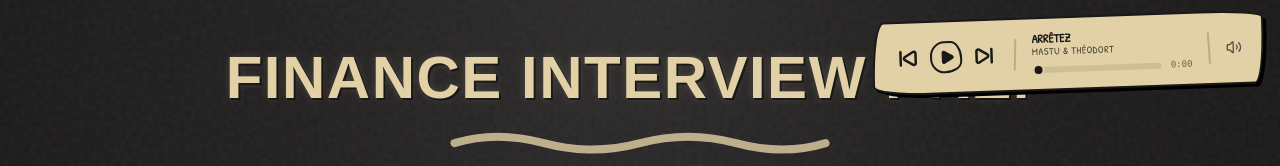
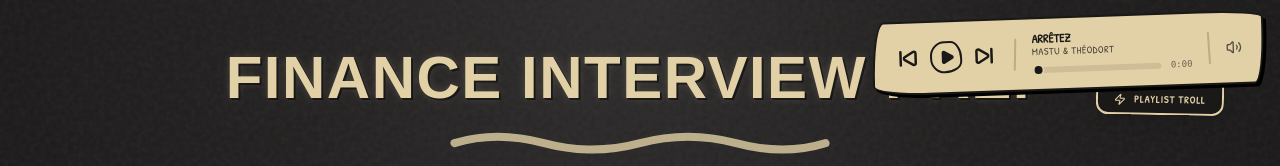
Before and after one commit to Marianoooo45/Finance_Itw_Prep, a Next.js app: page / in a window 1280 px wide. Shown: the top 166 px of the page. Built offline with nearby package versions, Linux system fonts and the light colour scheme; a web font is replaced by a local one.

Commit message:
PLAYLIST TROLL ET PLAYLIST CHILL

```diff
--- a/src/components/AudioPlayer.tsx
+++ b/src/components/AudioPlayer.tsx
@@ -1,10 +1,11 @@
 'use client';
 
 import React, { useState, useRef, useEffect } from 'react';
-import { Play, Pause, SkipForward, SkipBack, Volume2, VolumeX } from 'lucide-react';
+import { Play, Pause, SkipForward, SkipBack, Volume2, VolumeX, Music, Zap, Coffee } from 'lucide-react';
 
-// 🎵 LISTE DES PISTES (A modifier avec tes vrais fichiers)
-const PLAYLIST = [
+// 🎵 LISTE DES PISTES
+const PLAYLISTS = {
+    troll: [
         { title: "ARRÊTEZ", artist: "Mastu & Théodort", src: "/music/Mastu & Théodort - ARRÊTEZ ( remix ).mp3" },
         { title: "TOP 1", artist: "Squeezie", src: "/music/SQUEEZIE - TOP 1.mp3" },
         { title: "Dans ma folie", artist: "Pidi", src: "/music/PIDI - Dans ma folie (Clip Officiel).mp3" },
@@ -13,10 +14,19 @@ const PLAYLIST = [
         { title: "MILI MILI", artist: "Inoxtag", src: "/music/INOXTAG - MILI MILI (clip officiel).mp3" },
         { title: "Dans La Zone", artist: "Inoxtag", src: "/music/Inoxtag - Dans La Zone (Clip Officiel).mp3" },
         { title: "Ça va aller", artist: "Pidi", src: "/music/PIDI - Ça va aller (Clip Officiel).mp3" },
+    ],
+    focus: [
+        // Placeholder relax music
+        { title: "Lofi Study", artist: "Focus Chill", src: "https://www.soundhelix.com/examples/mp3/SoundHelix-Song-1.mp3" },
+        { title: "Deep Work", artist: "Ambient Flow", src: "https://www.soundhelix.com/examples/mp3/SoundHelix-Song-2.mp3" },
+        { title: "Rain Sounds", artist: "Nature", src: "https://www.soundhelix.com/examples/mp3/SoundHelix-Song-3.mp3" },
+    ]
+};
 
-];
+type PlaylistType = keyof typeof PLAYLISTS;
 
 export default function AudioPlayer() {
+    const [activePlaylist, setActivePlaylist] = useState<PlaylistType>('troll');
     const [isPlaying, setIsPlaying] = useState(false);
     const [currentTrackIndex, setCurrentTrackIndex] = useState(0);
     const [progress, setProgress] = useState(0);
@@ -24,6 +34,9 @@ export default function AudioPlayer() {
     const [isMuted, setIsMuted] = useState(false);
 
     const audioRef = useRef<HTMLAudioElement | null>(null);
+
+    const playlist = PLAYLISTS[activePlaylist];
+    const currentTrack = playlist[currentTrackIndex];
 
     const handleTimeUpdate = () => {
         if (audioRef.current) {
@@ -51,15 +64,27 @@ export default function AudioPlayer() {
     };
 
     const nextTrack = () => {
-        let newIndex = (currentTrackIndex + 1) % PLAYLIST.length;
+        let newIndex = (currentTrackIndex + 1) % playlist.length;
         setCurrentTrackIndex(newIndex);
         setIsPlaying(true);
     };
 
     const prevTrack = () => {
-        let newIndex = (currentTrackIndex - 1 + PLAYLIST.length) % PLAYLIST.length;
+        let newIndex = (currentTrackIndex - 1 + playlist.length) % playlist.length;
         setCurrentTrackIndex(newIndex);
         setIsPlaying(true);
+    };
+
+    // Switch Playlist Logic
+    const togglePlaylist = () => {
+        const newPlaylist = activePlaylist === 'troll' ? 'focus' : 'troll';
+        setActivePlaylist(newPlaylist);
+        setCurrentTrackIndex(0);
+        setIsPlaying(false); // Pause on switch to avoid abrupt blast
+        if (audioRef.current) {
+            audioRef.current.pause();
+            audioRef.current.currentTime = 0;
+        }
     };
 
     useEffect(() => {
@@ -68,7 +93,7 @@ export default function AudioPlayer() {
                 audioRef.current?.play().catch(() => { });
             }, 100);
         }
-    }, [currentTrackIndex]);
+    }, [currentTrackIndex, activePlaylist]);
 
     const formatTime = (t: number) => {
         if (isNaN(t)) return "00:00";
@@ -79,25 +104,25 @@ export default function AudioPlayer() {
 
     return (
         <div className="fixed bottom-4 left-0 w-full flex justify-center md:w-auto md:left-auto md:bottom-auto md:top-4 md:right-4 z-[100] font-sketch">
-            <div className="flex flex-col items-end gap-2">
+            <div className="flex flex-col items-center md:items-end gap-0">
                 <audio
                     ref={audioRef}
-                    src={PLAYLIST[currentTrackIndex].src}
+                    src={currentTrack.src}
                     onEnded={nextTrack}
                     onTimeUpdate={handleTimeUpdate}
                     muted={isMuted}
                 />
 
-                {/* SKETCHY PLAYER BAR - Updated Style */}
+                {/* SKETCHY PLAYER BAR */}
                 <div
                     className="
             flex items-center gap-3 bg-[#e2d1a6] text-[#1a1918]
             border-2 border-[#1a1918] px-5 py-3
             shadow-[3px_3px_0px_rgba(0,0,0,1)]
-            transition-all hover:scale-105 hover:shadow-[5px_5px_0px_rgba(0,0,0,1)]
+            transition-all duration-300 relative z-20
         "
                     style={{
-                        borderRadius: '50px 255px 40px 225px / 255px 30px 225px 40px', // Forme "patate" / galet irrégulier
+                        borderRadius: '50px 255px 40px 225px / 255px 30px 225px 40px',
                         transform: 'rotate(-2deg)'
                     }}
                 >
@@ -131,10 +156,10 @@ export default function AudioPlayer() {
                     {/* Track Info & Progress */}
                     <div className="flex flex-col w-32 md:w-40 justify-center">
                         <span className="text-xs font-bold truncate max-w-full leading-tight">
-                            {PLAYLIST[currentTrackIndex].title}
+                            {currentTrack.title}
                         </span>
                         <span className="text-[10px] uppercase tracking-wider truncate max-w-full opacity-80 -mt-0.5">
-                            {PLAYLIST[currentTrackIndex].artist}
+                            {currentTrack.artist}
                         </span>
 
                         <div className="flex items-center gap-2 w-full mt-1">
@@ -158,14 +183,42 @@ export default function AudioPlayer() {
                         </div>
                     </div>
 
-                    {/* Mute toggle */}
+                    {/* Mute Only */}
                     <div className="w-[2px] h-8 bg-[#1a1918]/20 mx-1 -rotate-2 rounded-full"></div>
 
-                    <button onClick={() => setIsMuted(!isMuted)} className="text-[#1a1918]/70 hover:text-red-500">
+                    <button onClick={() => setIsMuted(!isMuted)} className="text-[#1a1918]/70 hover:text-red-500" title="Mute/Unmute">
                         {isMuted ? <VolumeX className="w-4 h-4" /> : <Volume2 className="w-4 h-4" />}
                     </button>
 
                 </div>
+
+                {/* Playlist Switcher Tag (Dangling Button) */}
+                <button
+                    onClick={togglePlaylist}
+                    className="
+            mt-[-10px] mr-10 z-10
+            bg-[#1a1918] text-[#e2d1a6]
+            px-4 py-1.5 pt-3
+            text-[10px] font-bold uppercase tracking-widest
+            border-x-2 border-b-2 border-[#e2d1a6] rounded-b-xl
+            hover:bg-[#e2d1a6] hover:text-[#1a1918] transition-all
+            flex items-center gap-2 shadow-lg hover:pt-4
+        "
+                    style={{ transform: 'rotate(1deg)' }}
+                >
+                    {activePlaylist === 'troll' ? (
+                        <>
+                            <Zap className="w-3 h-3" />
+                            <span> PLAYLIST TROLL</span>
+                        </>
+                    ) : (
+                        <>
+                            <Coffee className="w-3 h-3" />
+                            <span> PLAYLIST CHILL</span>
+                        </>
+                    )}
+                </button>
+
             </div>
         </div>
     );
```
Lines whose indentation alone changed are shown as unchanged.
